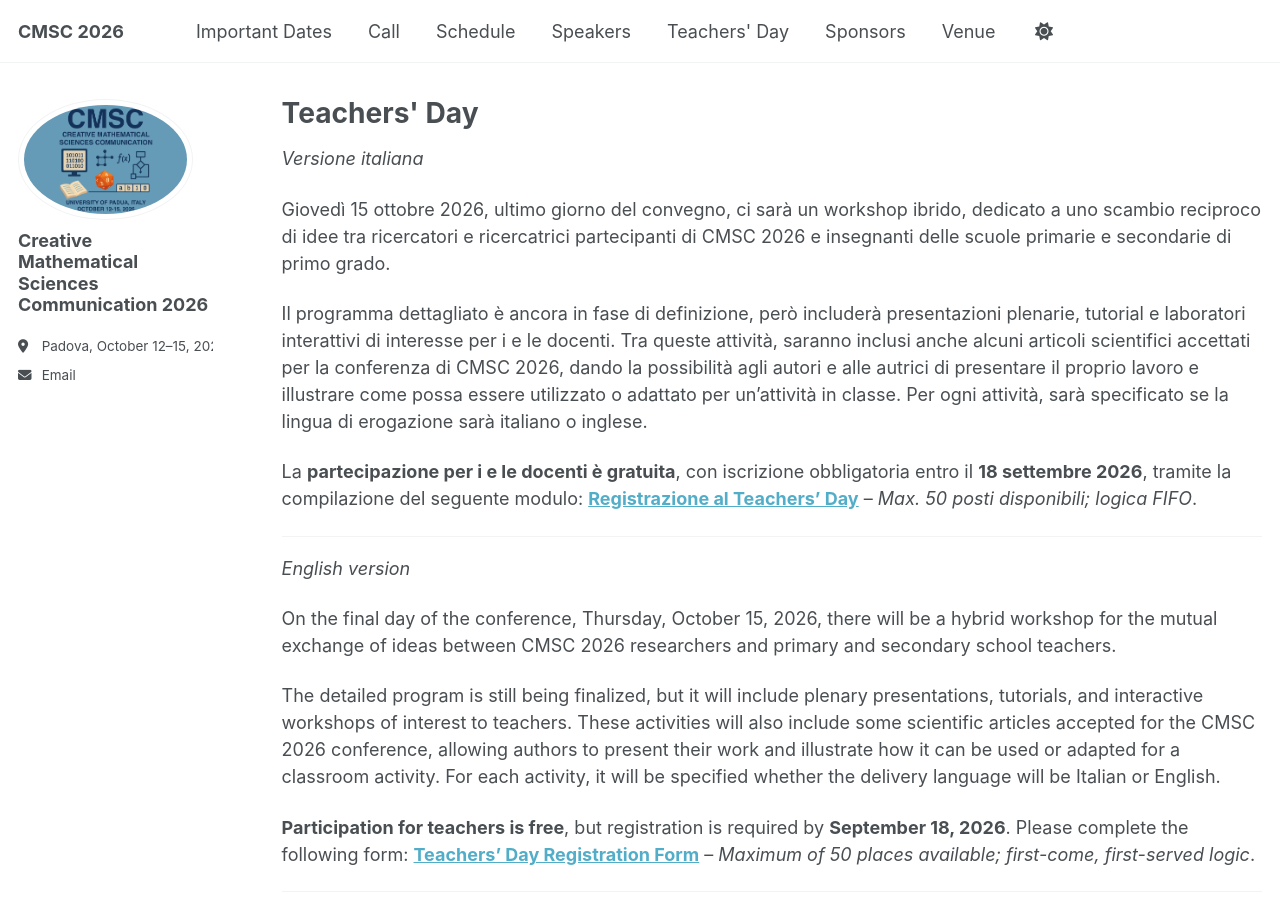
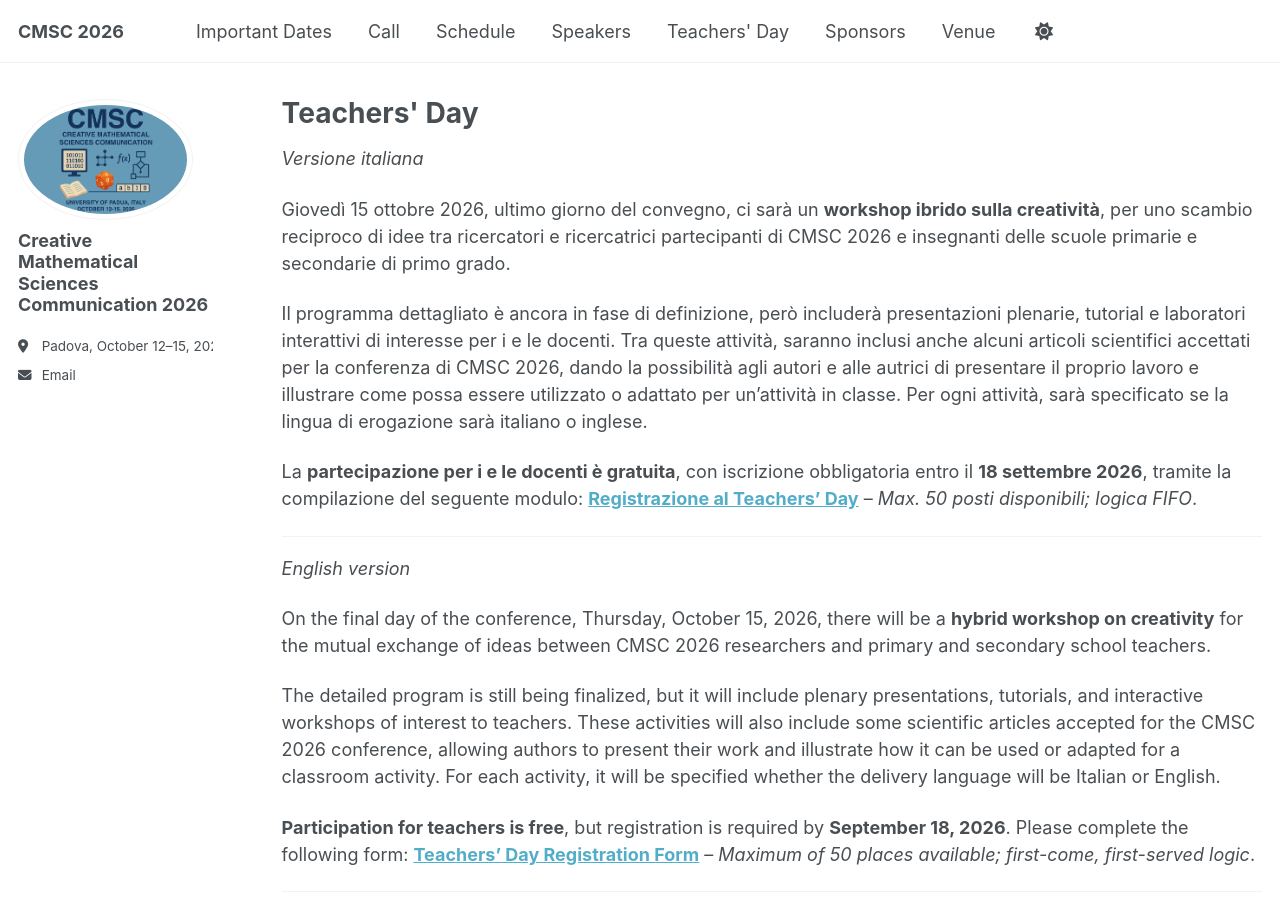
Before and after one commit to CMSC2026/cmsc2026.github.io, a Jekyll site: the page built from _pages/teachers-day.md, in a window 1280 px wide and 900 px high. Built offline with Jekyll 4.4.1, drawn with Linux system fonts in a browser that asks for light colours; a script that is not in the unit is left out.

Commit message:
added creativity

```diff
--- a/_pages/teachers-day.md
+++ b/_pages/teachers-day.md
@@ -7,7 +7,7 @@
 
 *Versione italiana*
 
-Giovedì 15 ottobre 2026, ultimo giorno del convegno, ci sarà un workshop ibrido, dedicato a uno scambio reciproco di idee tra ricercatori e ricercatrici partecipanti di CMSC 2026 e insegnanti delle scuole primarie e secondarie di primo grado.
+Giovedì 15 ottobre 2026, ultimo giorno del convegno, ci sarà un **workshop ibrido sulla creatività**, per uno scambio reciproco di idee tra ricercatori e ricercatrici partecipanti di CMSC 2026 e insegnanti delle scuole primarie e secondarie di primo grado.
 
 Il programma dettagliato è ancora in fase di definizione, però includerà presentazioni plenarie, tutorial e laboratori interattivi di interesse per i e le docenti. Tra queste attività, saranno inclusi anche alcuni articoli scientifici accettati per la conferenza di CMSC 2026, dando la possibilità agli autori e alle autrici di presentare il proprio lavoro e illustrare come possa essere utilizzato o adattato per un'attività in classe. Per ogni attività, sarà specificato se la lingua di erogazione sarà italiano o inglese.
 
@@ -17,7 +17,7 @@
 
 *English version*
 
-On the final day of the conference, Thursday, October 15, 2026, there will be a hybrid workshop for the mutual exchange of ideas between CMSC 2026 researchers and primary and secondary school teachers.
+On the final day of the conference, Thursday, October 15, 2026, there will be a **hybrid workshop on creativity** for the mutual exchange of ideas between CMSC 2026 researchers and primary and secondary school teachers.
 
 The detailed program is still being finalized, but it will include plenary presentations, tutorials, and interactive workshops of interest to teachers. These activities will also include some scientific articles accepted for the CMSC 2026 conference, allowing authors to present their work and illustrate how it can be used or adapted for a classroom activity. For each activity, it will be specified whether the delivery language will be Italian or English.
 
```
